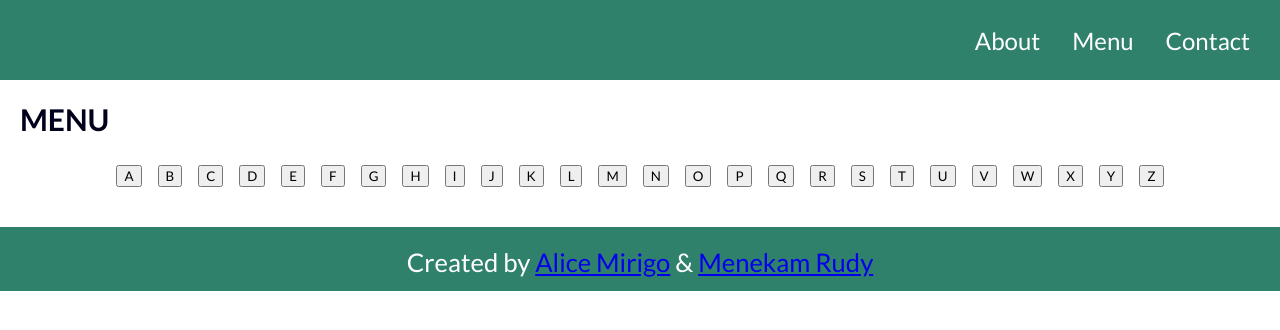
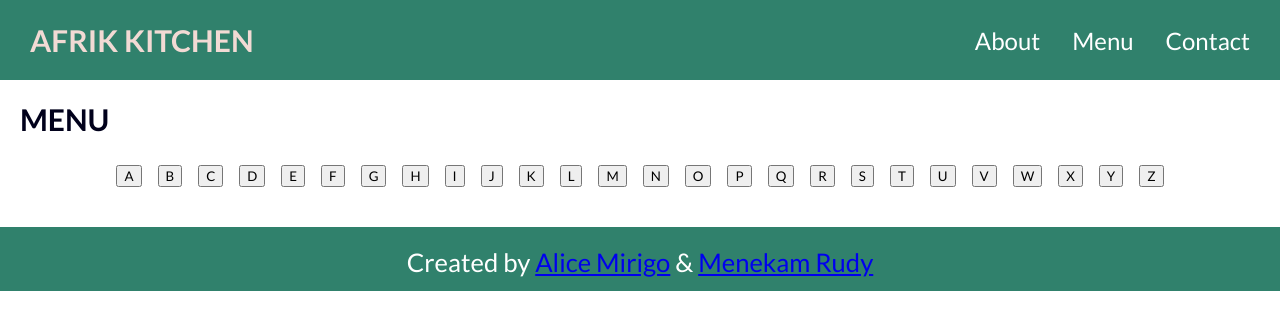
Before and after one commit to Rudy-Menekam/Javascript-Capstone-project, a website built with webpack: page src/index.html in a window 1280 px wide. Built offline with nearby package versions, Linux system fonts and the light colour scheme; no server answers.

Commit message:
update readme

```diff
--- a/src/index.html
+++ b/src/index.html
@@ -11,7 +11,7 @@
 <body>
   <header>
     <nav class="nav-bar">
-       <a class="logo" href="#"></a>
+       <a class="logo" href="#">Afrik Kitchen</a>
      <ul class="nav-list">
        <li class="li-items">
         <a class="li-links" href="#">About</a>
```
Also changed, not shown: README.md.
